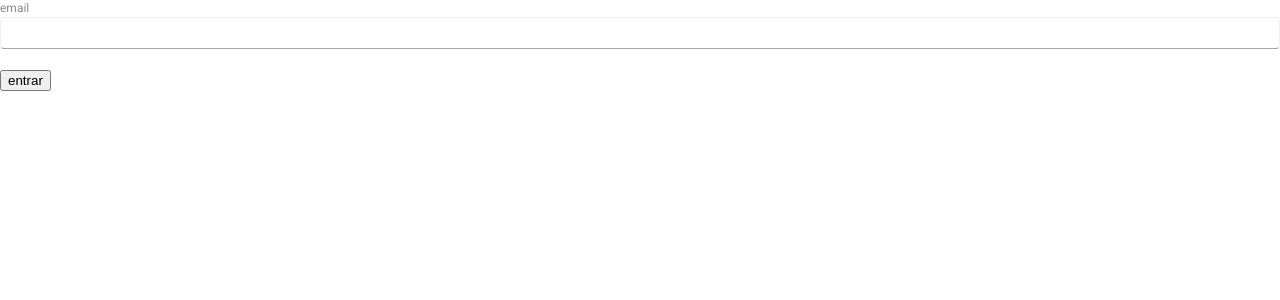
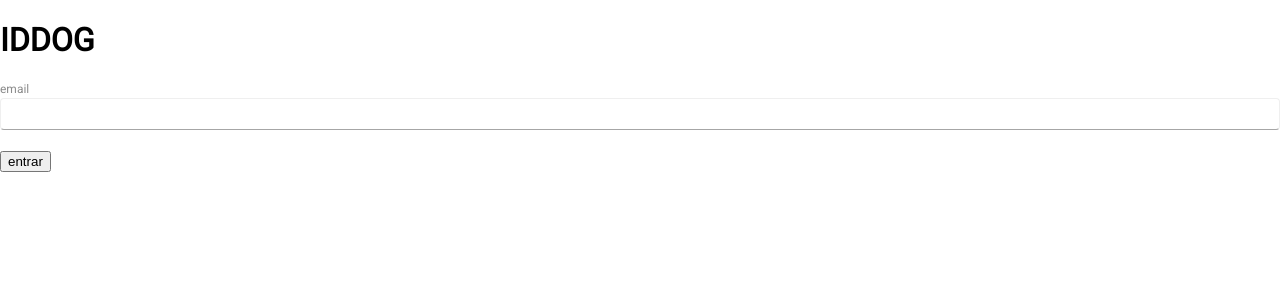
Before and after one commit to rodrigojcmello/this-is-not-iddog, a React app: page /signup in a window 1280 px wide. Shown: the top 300 px of the page. Built offline with nearby package versions, Linux system fonts and the light colour scheme.

Commit message:
transition between screens

```diff
--- a/now.json
+++ b/now.json
@@ -5,6 +5,7 @@
         { "src": "package.json", "use": "@now/static-build" }
     ],
     "routes": [
-        { "src": "/[*]", "dest": "/" }
+        { "src": "/signup", "dest": "/" },
+        { "src": "/feed", "dest": "/" }
     ]
 }
--- a/src/components/Modal/style.ts
+++ b/src/components/Modal/style.ts
@@ -10,6 +10,7 @@ export const ModalContainer = styled.div`
   position: fixed;
   top: 0;
   width: 100%;
+  z-index: 1;
 `;
 
 export const Container = styled(animated.div)`
--- a/src/routes/Route.tsx
+++ b/src/routes/Route.tsx
@@ -1,13 +1,10 @@
-import React from 'react';
-import {
-  Redirect,
-  Route,
-  RouteProps,
-  Switch,
-  withRouter
-} from 'react-router-dom';
+import React, { useContext, useEffect } from 'react';
+import { Redirect, Route, Switch } from 'react-router-dom';
 import { RouteConfigComponentProps } from 'react-router-config';
-import fs from 'local-storage';
+import ls from 'local-storage';
+import { animated, useTransition } from 'react-spring';
+import { __RouterContext } from 'react-router';
+import * as H from 'history';
 import routes from './routes';
 import styled from '../assets/styled-components';
 
@@ -16,13 +13,61 @@ const ScreenContainer = styled.div`
   width: 100vw;
 `;
 
-function Routes(props: RouteProps): JSX.Element {
-  const { location } = props;
+const ScreenAnimated = styled(animated.div)`
+  left: 0;
+  position: absolute;
+  top: 0;
+  width: 100vw;
+`;
+
+declare global {
+  interface Window {
+    firstAnimationScreen: boolean;
+  }
+}
+
+(window as Window).firstAnimationScreen = false;
+
+function Routes(): JSX.Element {
+  const { location } = useContext(__RouterContext);
+
+  useEffect((): void => {
+    window.firstAnimationScreen = true;
+  }, []);
+
+  const transitions = useTransition(
+    location,
+    (l: H.Location): string => l.pathname,
+    {
+      from: {
+        opacity: 0,
+        transform: window.firstAnimationScreen
+          ? 'translate3d(50%,0,0)'
+          : 'translate3d(0%,0,0)',
+        zIndex: 0
+      },
+      enter: {
+        opacity: 1,
+        transform: 'translate3d(0%,0,0)',
+        zIndex: 1
+      },
+      leave: {
+        opacity: 0,
+        transform: window.firstAnimationScreen
+          ? 'translate3d(-30%,0,0)'
+          : 'translate3d(0%,0,0)',
+        zIndex: 0
+      }
+    }
+  );
   return (
     <Route
       render={(): JSX.Element => (
         <ScreenContainer>
-          <Switch location={location}>
+          {transitions.map(
+            ({ item, props, key }): JSX.Element => (
+              <ScreenAnimated key={key} style={props}>
+                <Switch location={item}>
                   <Route
                     path="/"
                     exact
@@ -41,7 +86,7 @@ function Routes(props: RouteProps): JSX.Element {
                           render={(
                             routeProps: RouteConfigComponentProps
                           ): JSX.Element =>
-                      !isPrivate || (isPrivate && fs('token')) ? (
+                            !isPrivate || (isPrivate && ls('token')) ? (
                               <Component {...routeProps} />
                             ) : (
                               <Redirect to="/signup" />
@@ -53,10 +98,13 @@ function Routes(props: RouteProps): JSX.Element {
                     }
                   )}
                 </Switch>
+              </ScreenAnimated>
+            )
+          )}
         </ScreenContainer>
       )}
     />
   );
 }
 
-export default withRouter(Routes);
+export default Routes;
--- a/src/screens/Signup/index.tsx
+++ b/src/screens/Signup/index.tsx
@@ -33,6 +33,8 @@ function SignUp(props: RouteChildrenProps): JSX.Element {
           handleBlur,
           handleSubmit
         }: FormikProps<FormProps>): JSX.Element => (
+          <div>
+            <h1>IDDOG</h1>
             <form onSubmit={handleSubmit}>
               <TextInput
                 label="email"
@@ -45,6 +47,7 @@ function SignUp(props: RouteChildrenProps): JSX.Element {
               />
               <button type="submit">entrar</button>
             </form>
+          </div>
         )}
       </Formik>
     </div>
```
Lines whose indentation alone changed are shown as unchanged.
